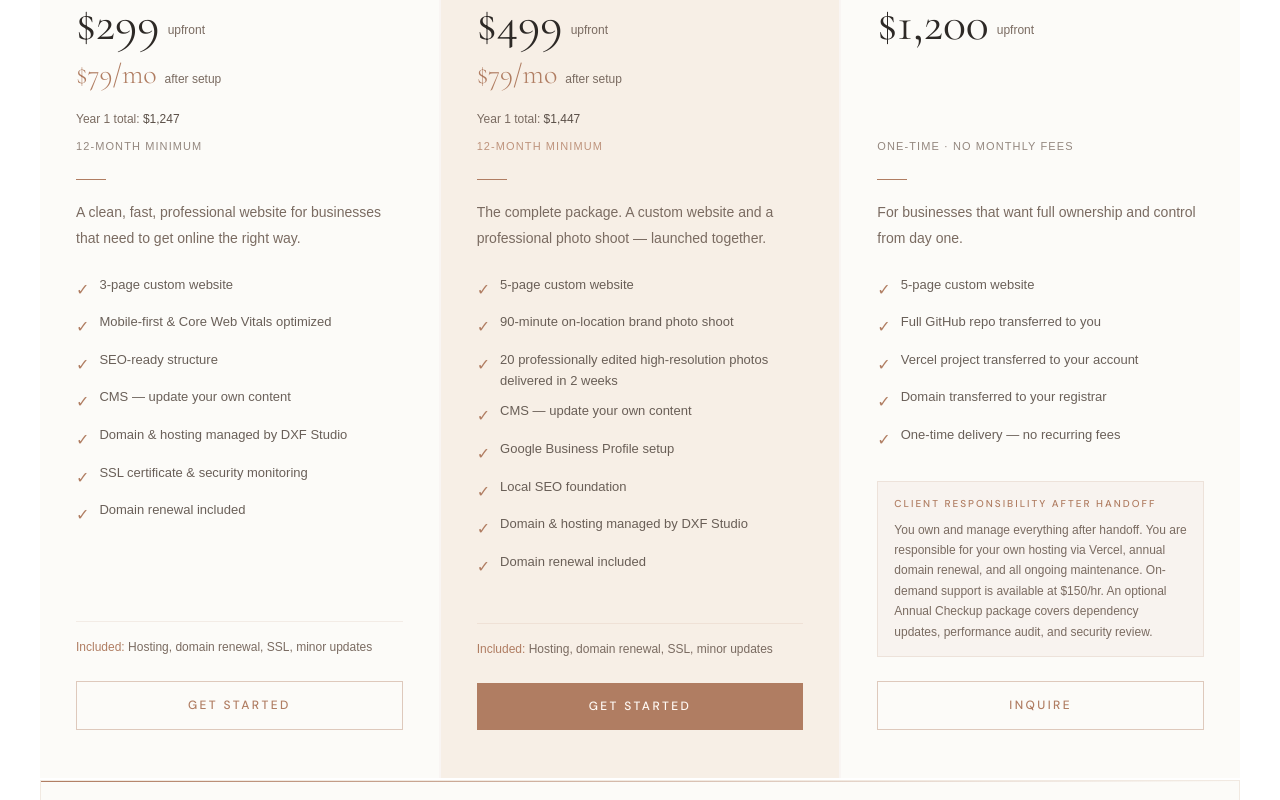
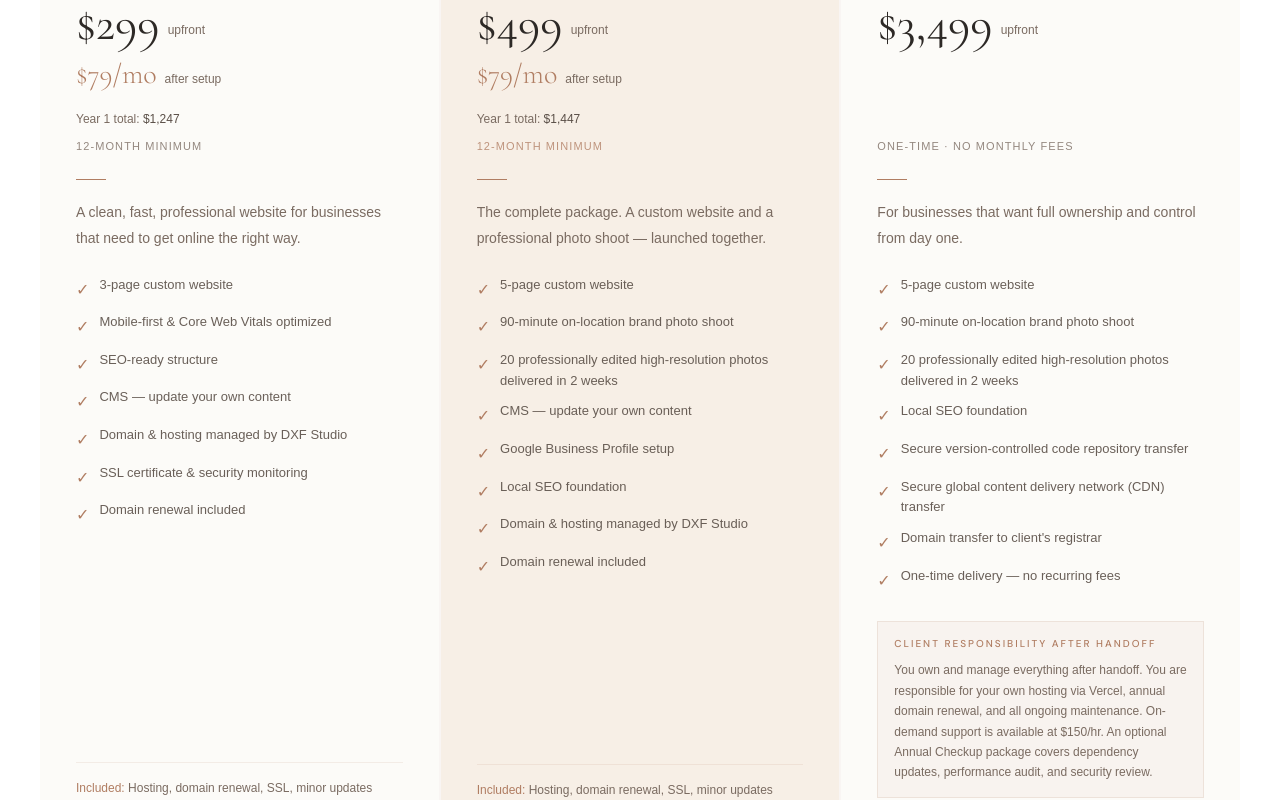
Before and after one commit to danielfan-pro/dxfstudio, a Next.js app: page / in a window 1280 px wide. Shown: the part 4961-5761 px from the top of the page. Built offline with nearby package versions, Linux system fonts and the light colour scheme; a web font is replaced by a local one.

Commit message:
Update portfolio buyout pricing and deliverables

```diff
--- a/components/Pricing.js
+++ b/components/Pricing.js
@@ -56,7 +56,7 @@ const plans = [
     name: 'Portfolio Buyout',
     badge: 'Own Everything',
     highlight: false,
-    upfront: '$1,200',
+    upfront: '$3,499',
     monthly: null,
     annual: null,
     yearTotal: null,
@@ -65,9 +65,12 @@ const plans = [
     description: 'For businesses that want full ownership and control from day one.',
     features: [
       '5-page custom website',
-      'Full GitHub repo transferred to you',
-      'Vercel project transferred to your account',
-      'Domain transferred to your registrar',
+      '90-minute on-location brand photo shoot',
+      '20 professionally edited high-resolution photos delivered in 2 weeks',
+      'Local SEO foundation',
+      'Secure version-controlled code repository transfer',
+      'Secure global content delivery network (CDN) transfer',
+      'Domain transfer to client\'s registrar',
       'One-time delivery — no recurring fees',
     ],
     clientNote: 'You own and manage everything after handoff. You are responsible for your own hosting via Vercel, annual domain renewal, and all ongoing maintenance. On-demand support is available at $150/hr. An optional Annual Checkup package covers dependency updates, performance audit, and security review.',
```
